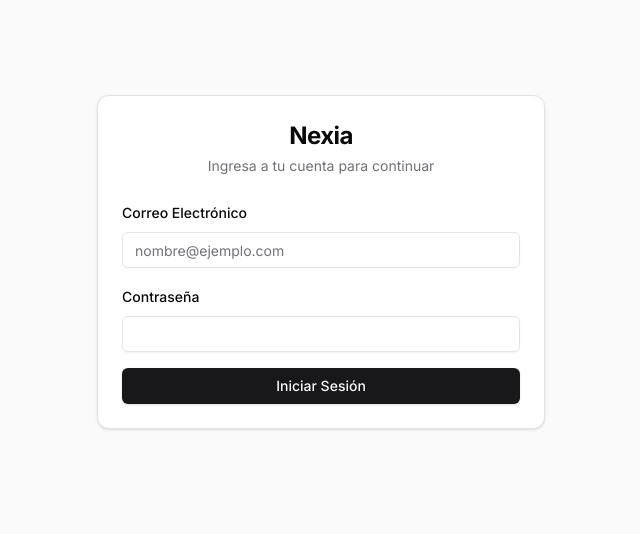
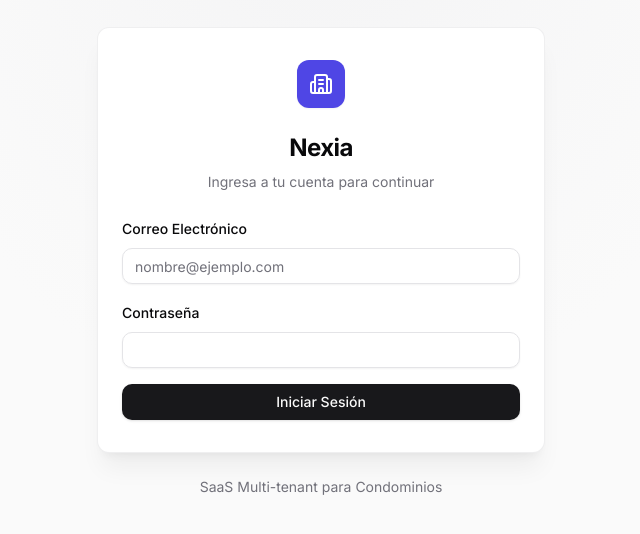
Before and after one commit to miguee20/Nexia, a Next.js app in the folder apps/web/: page /login in a window 1280 px wide. Shown: the part 138-672 px from the top of the page, without its empty margins (319-959 px from the left). Built offline with nearby package versions, Linux system fonts and the light colour scheme; no server answers.

Commit message:
refactor(web): implement modern SaaS UI and define design system rules

```diff
--- a/apps/web/src/app/(auth)/login/page.tsx
+++ b/apps/web/src/app/(auth)/login/page.tsx
@@ -10,7 +10,7 @@ import { Input } from '@/components/ui/input';
 import { Label } from '@/components/ui/label';
 import { Button } from '@/components/ui/button';
 import { Alert, AlertDescription, AlertTitle } from '@/components/ui/alert';
-import { AlertCircle, Loader2 } from 'lucide-react';
+import { AlertCircle, Loader2, Building2 } from 'lucide-react';
 
 const loginSchema = z.object({
   email: z.string().email('Ingresa un correo válido'),
@@ -71,15 +71,21 @@ export default function LoginPage() {
   };
 
   return (
-    <div className="flex h-screen w-full items-center justify-center bg-zinc-50 dark:bg-zinc-950 px-4">
-      <Card className="w-full max-w-md">
-        <CardHeader className="space-y-1">
-          <CardTitle className="text-2xl font-bold text-center">Nexia</CardTitle>
+    <div className="flex min-h-screen w-full items-center justify-center bg-[radial-gradient(ellipse_at_top,_var(--tw-gradient-stops))] from-zinc-100 via-zinc-50 to-zinc-50 dark:from-zinc-900 dark:via-zinc-950 dark:to-zinc-950 px-4">
+      <div className="w-full max-w-md space-y-6">
+        <Card className="border-zinc-200/60 shadow-xl shadow-zinc-950/5 dark:border-zinc-800">
+          <CardHeader className="space-y-2 pb-6 pt-8">
+            <div className="flex justify-center mb-4">
+              <div className="h-12 w-12 rounded-xl bg-indigo-600 flex items-center justify-center shadow-sm">
+                <Building2 className="h-6 w-6 text-white" />
+              </div>
+            </div>
+            <CardTitle className="text-2xl font-bold text-center tracking-tight">Nexia</CardTitle>
             <CardDescription className="text-center">
               Ingresa a tu cuenta para continuar
             </CardDescription>
           </CardHeader>
-        <CardContent>
+          <CardContent className="pb-8">
             <form onSubmit={handleSubmit} className="space-y-4">
               {error && (
                 <Alert variant="destructive">
@@ -109,13 +115,17 @@ export default function LoginPage() {
                   required
                 />
               </div>
-            <Button type="submit" className="w-full" disabled={isLoading}>
+              <Button type="submit" className="w-full mt-2" disabled={isLoading}>
                 {isLoading && <Loader2 className="mr-2 h-4 w-4 animate-spin" />}
                 Iniciar Sesión
               </Button>
             </form>
           </CardContent>
         </Card>
+        <p className="text-center text-sm text-zinc-500">
+          SaaS Multi-tenant para Condominios
+        </p>
+      </div>
     </div>
   );
 }
--- a/apps/web/src/app/(dashboard)/dashboard/propiedades/[id]/page.tsx
+++ b/apps/web/src/app/(dashboard)/dashboard/propiedades/[id]/page.tsx
@@ -271,6 +271,7 @@ export default function PropertyDetailsPage({ params }: { params: Promise<{ id:
             </Dialog>
           </div>
 
+          <div className="border border-zinc-200 bg-white dark:bg-zinc-950 dark:border-zinc-800 rounded-xl shadow-sm overflow-hidden mt-4">
             <Table>
               <TableHeader>
                 <TableRow>
@@ -284,7 +285,7 @@ export default function PropertyDetailsPage({ params }: { params: Promise<{ id:
               </TableHeader>
               <TableBody>
                 {vehicles.length === 0 ? (
-                <TableRow><TableCell colSpan={6} className="text-center py-4">No hay vehículos registrados.</TableCell></TableRow>
+                  <TableRow><TableCell colSpan={6} className="text-center py-4 text-zinc-500">No hay vehículos registrados.</TableCell></TableRow>
                 ) : (
                   vehicles.map((v) => {
                     const activeMarbete = marbetes.find(m => m.vehiculo_id === v.id && m.estado === 'ACTIVO');
@@ -304,12 +305,12 @@ export default function PropertyDetailsPage({ params }: { params: Promise<{ id:
                               </div>
                             </div>
                           ) : (
-                          <span className="text-sm text-gray-500">Sin marbete activo</span>
+                            <span className="text-sm text-zinc-500">Sin marbete activo</span>
                           )}
                         </TableCell>
                         <TableCell>
                           {activeMarbete ? (
-                          <Button variant="destructive" size="sm" onClick={() => handleCancelMarbete(activeMarbete.id)}>
+                            <Button variant="outline" size="sm" className="text-red-600 hover:text-red-700 hover:bg-red-50 border-red-200 dark:border-red-900/50 dark:hover:bg-red-950/50" onClick={() => handleCancelMarbete(activeMarbete.id)}>
                               <Ban className="w-4 h-4 mr-1" /> Cancelar
                             </Button>
                           ) : (
@@ -324,6 +325,7 @@ export default function PropertyDetailsPage({ params }: { params: Promise<{ id:
                 )}
               </TableBody>
             </Table>
+          </div>
         </TabsContent>
       </Tabs>
     </div>
--- a/apps/web/src/app/(dashboard)/dashboard/propiedades/page.tsx
+++ b/apps/web/src/app/(dashboard)/dashboard/propiedades/page.tsx
@@ -179,7 +179,7 @@ export default function PropiedadesPage() {
         </Select>
       </div>
 
-      <div className="border rounded-md">
+      <div className="border border-zinc-200 bg-white dark:bg-zinc-950 dark:border-zinc-800 rounded-xl shadow-sm overflow-hidden">
         <Table>
           <TableHeader>
             <TableRow>
--- a/apps/web/src/app/globals.css
+++ b/apps/web/src/app/globals.css
@@ -23,7 +23,7 @@
     --border: 240 5.9% 90%;
     --input: 240 5.9% 90%;
     --ring: 240 10% 3.9%;
-    --radius: 0.5rem;
+    --radius: 0.75rem;
   }
 
   .dark {
--- a/apps/web/src/components/layout/AuthenticatedLayout.tsx
+++ b/apps/web/src/components/layout/AuthenticatedLayout.tsx
@@ -5,8 +5,10 @@ export function AuthenticatedLayout({ children }: { children: React.ReactNode })
   return (
     <div className="flex h-screen overflow-hidden bg-zinc-50 dark:bg-zinc-950">
       <Sidebar />
-      <main className="flex-1 overflow-y-auto p-8">
-        {children}
+      <main className="flex-1 overflow-y-auto">
+        <div className="max-w-7xl mx-auto p-6 md:p-8 space-y-6">
+          {children}
+        </div>
       </main>
     </div>
   );
--- a/apps/web/src/components/layout/Sidebar.tsx
+++ b/apps/web/src/components/layout/Sidebar.tsx
@@ -77,13 +77,13 @@ export function Sidebar() {
   };
 
   return (
-    <div className="flex flex-col w-64 h-screen bg-zinc-900 text-zinc-100 border-r border-zinc-800">
-      <div className="p-6 flex items-center gap-2 font-bold text-2xl">
+    <div className="flex flex-col w-64 h-screen bg-zinc-950 text-zinc-100 border-r border-zinc-800">
+      <div className="p-6 flex items-center gap-2 font-bold text-2xl tracking-tight">
         <Building2 className="h-6 w-6 text-indigo-500" />
         Nexia
       </div>
 
-      <nav className="flex-1 px-4 space-y-2 overflow-y-auto">
+      <nav className="flex-1 px-4 space-y-1 overflow-y-auto">
         {navItems.map((item) => {
           const isActive = pathname.startsWith(item.href);
           return (
@@ -91,10 +91,10 @@ export function Sidebar() {
               key={item.href}
               href={item.href}
               className={cn(
-                "flex items-center gap-3 px-3 py-2 rounded-md transition-colors",
+                "flex items-center gap-3 px-3 py-2 rounded-lg transition-colors text-sm font-medium",
                 isActive
-                  ? "bg-indigo-600 text-white font-medium"
-                  : "text-zinc-400 hover:text-zinc-100 hover:bg-zinc-800"
+                  ? "bg-zinc-800 text-white shadow-sm"
+                  : "text-zinc-400 hover:text-zinc-100 hover:bg-zinc-800/60"
               )}
             >
               <item.icon className="h-5 w-5" />
```
Also changed, not shown: 1 other file (tests, documents, lock files or other folders). Lines whose indentation alone changed are shown as unchanged.
